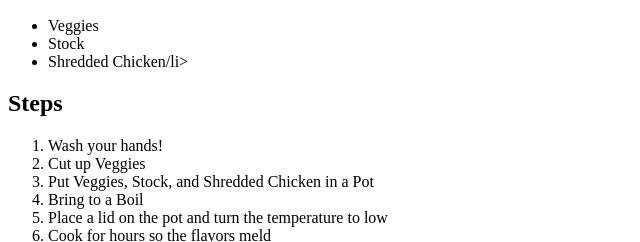
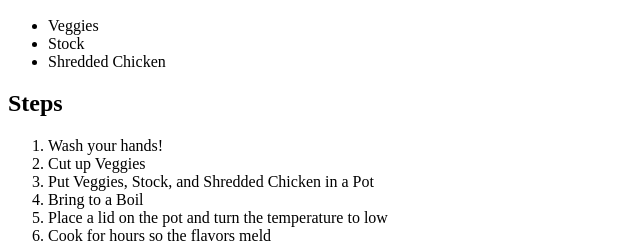
Before and after one commit to phnx-create/odin-recipes, a plain HTML site: page recipes/soup.html in a window 1280 px wide. Shown: the part 436-678 px from the top of the page, 0-640 px from the left. Drawn offline with Linux system fonts and the light colour scheme.

Commit message:
Fix typo

```diff
--- a/recipes/soup.html
+++ b/recipes/soup.html
@@ -15,7 +15,7 @@
         <ul>
             <li>Veggies</li>
             <li>Stock</li>
-            <li>Shredded Chicken/li>
+            <li>Shredded Chicken</li>
         </ul>
     <h2>Steps</h3>
         <ol>
```
